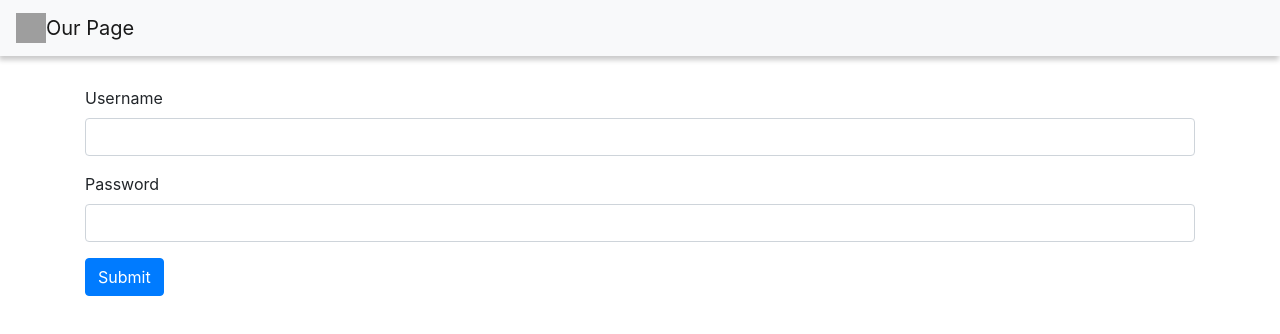
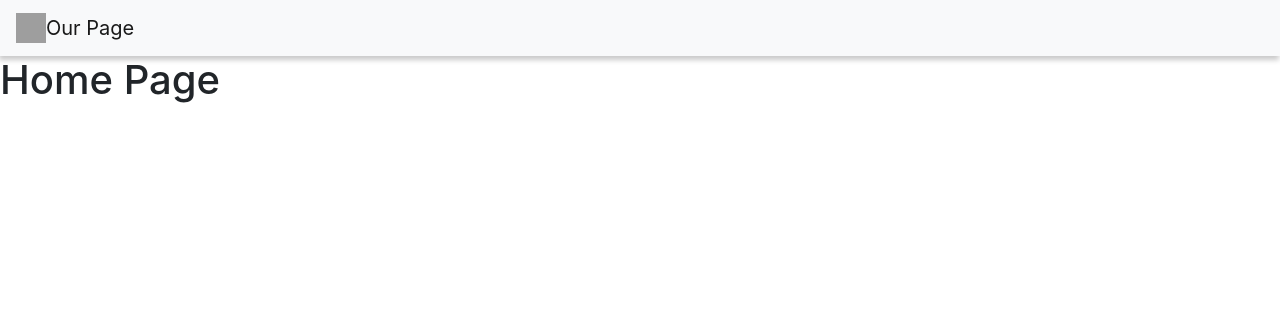
Before and after one commit to Bartmr/eddisrupt-march-2019, a React (Create React App) app in the folder client/: page / in a window 1280 px wide. Shown: the top 334 px of the page. Built offline with nearby package versions, Linux system fonts and the light colour scheme; grey boxes are pictures that could not be loaded.

Commit message:
finished step-04

```diff
--- a/client/package.json
+++ b/client/package.json
@@ -5,6 +5,7 @@
   "dependencies": {
     "react": "^16.8.4",
     "react-dom": "^16.8.4",
+    "react-router-dom": "^5.0.0",
     "react-scripts": "2.1.8"
   },
   "scripts": {
--- a/client/src/App.js
+++ b/client/src/App.js
@@ -1,10 +1,11 @@
 import React, { Component } from 'react';
 import './App.css';
 import NavBar from './components/shared/nav-bar/nav-bar';
+import { AppContext, appInitialState } from './app-context';
+import { BrowserRouter, Route } from 'react-router-dom'
+import HomePage from './components/pages/home/home';
+import SecretsPage from './components/pages/secrets/secrets';
 import LoginPage from './components/pages/login/login';
-import { AppContext, appInitialState } from './app-context';
-
-
 
 class App extends Component {
   constructor(props) {
@@ -16,12 +17,16 @@ class App extends Component {
   }
   render() {
     return (
-      <AppContext.Provider value={this.state}>
-        <div className="App">
-          <NavBar></NavBar>
-          <LoginPage></LoginPage>
-        </div>
-      </AppContext.Provider>
+      <div className="App">
+        <AppContext.Provider value={this.state}>
+          <BrowserRouter>
+            <NavBar></NavBar>
+            <Route path="/" exact component={HomePage} />
+            <Route path="/secrets" exact component={SecretsPage} />
+            <Route path="/login" exact component={LoginPage} />
+          </BrowserRouter>
+        </AppContext.Provider>
+      </div>
     );
   }
 }
--- /dev/null
+++ b/client/src/components/pages/home/home.jsx
@@ -0,0 +1,15 @@
+import React from 'react'
+
+export default class HomePage extends React.Component {
+  constructor(props) {
+    super(props)
+
+    this.state = {};
+  }
+
+  render() {
+    return(
+      <h1>Home Page</h1>
+    )
+  }
+}
--- /dev/null
+++ b/client/src/components/pages/secrets/secrets.jsx
@@ -0,0 +1,19 @@
+import React from 'react'
+import { AppContext } from '../../../app-context';
+import { Redirect } from 'react-router-dom'
+
+export default class SecretsPage extends React.Component {
+  static contextType = AppContext;
+
+  constructor(props) {
+    super(props);
+
+    this.state = {};
+  }
+
+  render() {
+    return this.context.session.token ?
+      (<h1 style={{color: 'green', fontFamily: 'cursive'}}>Secret page</h1>)
+      : (<Redirect to="/login" />)
+  }
+}
```
Also changed, not shown: 1 other file (tests, documents, lock files or other folders).
